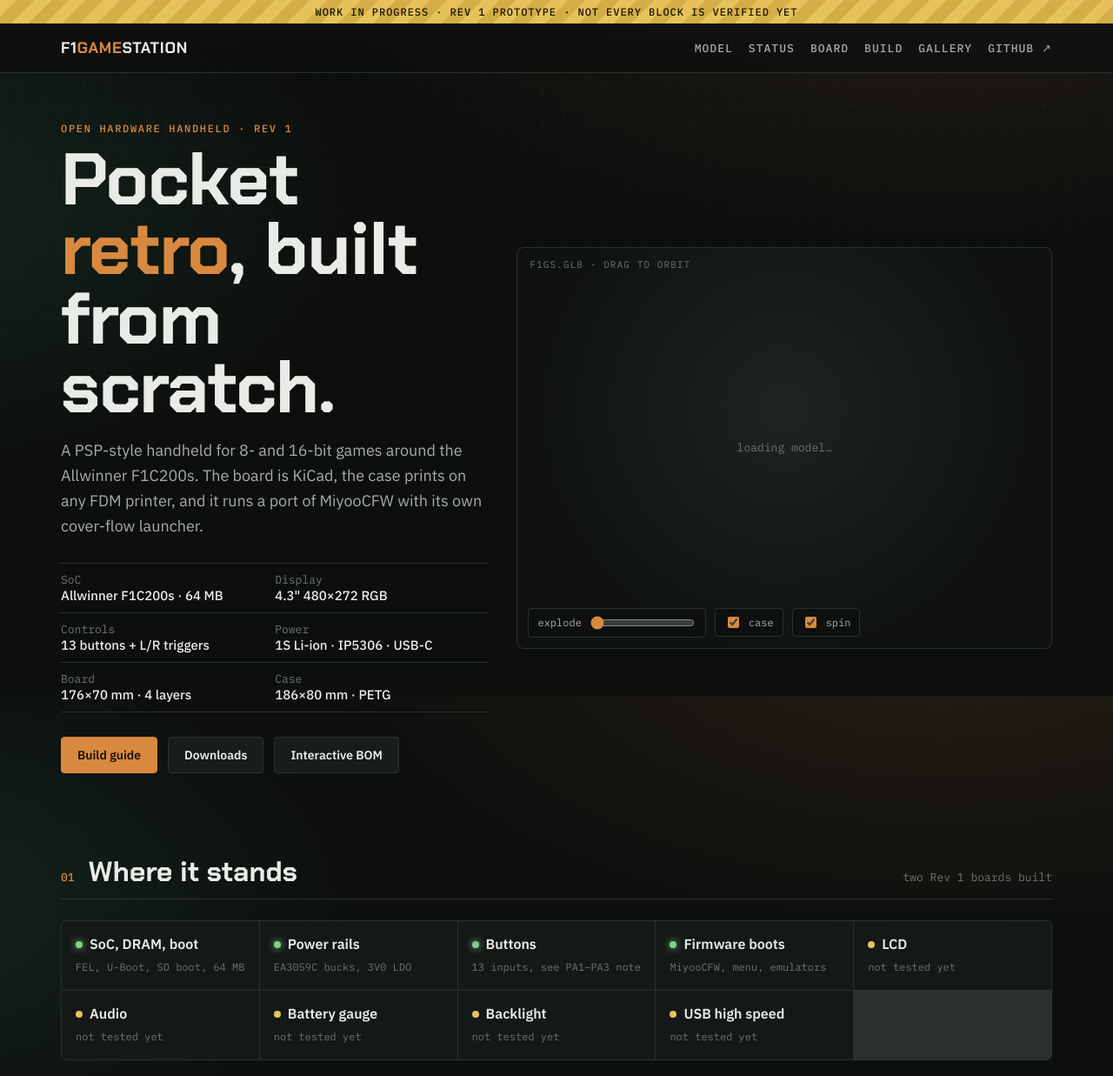
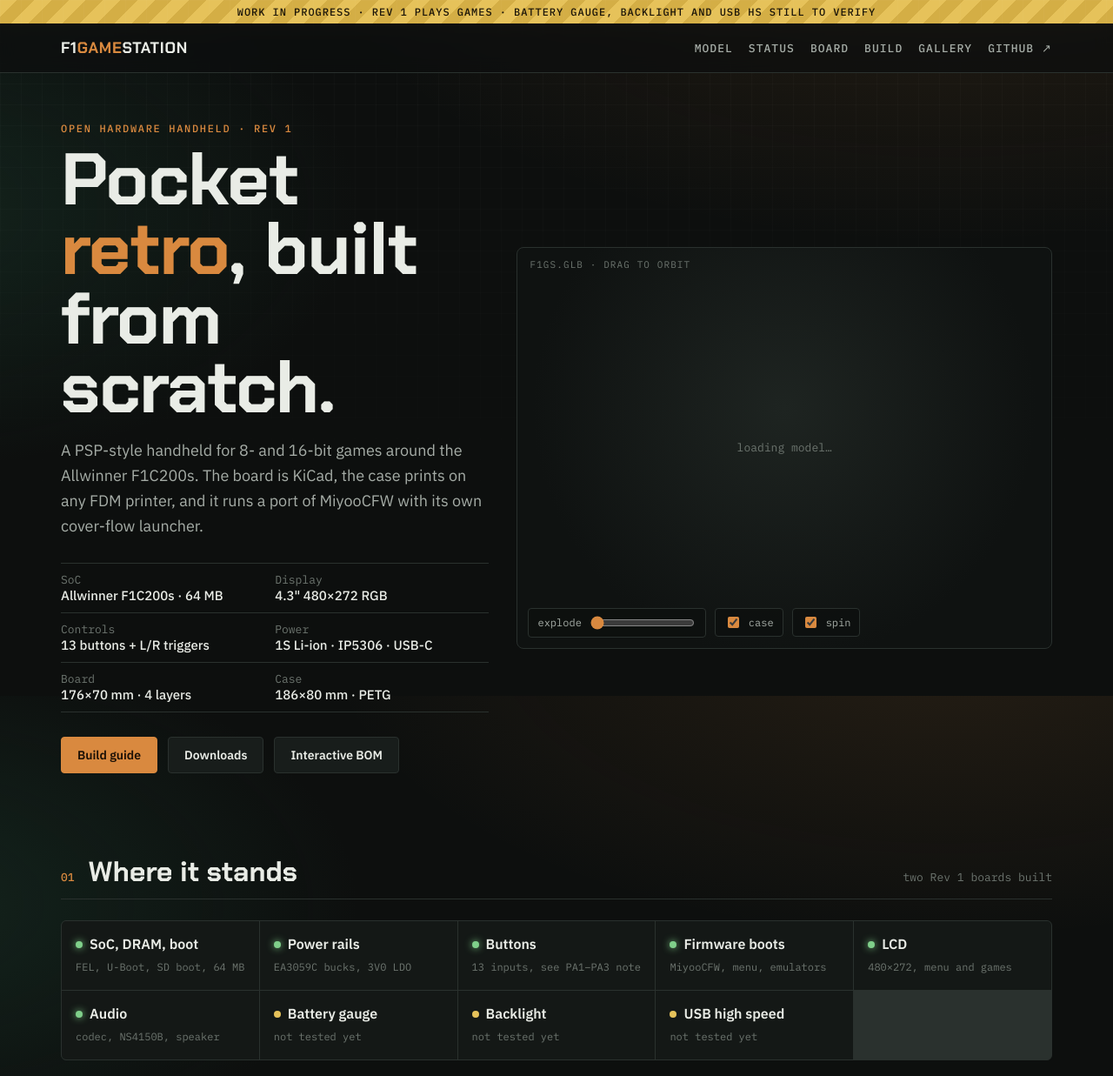
Before and after one commit to kami4ka/F1GameStation-Handheld, a plain HTML site: page site/index.html in a window 1280 px wide. Shown: the top 1237 px of the page at 87% size. Drawn offline with Linux system fonts and the light colour scheme; a script that the page names is missing.

Commit message:
Status: LCD and audio verified on Rev 1
Co-Authored-By: Claude <noreply@anthropic.com>

```diff
--- a/site/index.html
+++ b/site/index.html
@@ -174,7 +174,7 @@ footer .wrap { display: flex; flex-wrap: wrap; gap: 16px 32px; }
 </style>
 </head>
 <body>
-<div class="wip">Work in progress · Rev 1 prototype · not every block is verified yet</div>
+<div class="wip">Work in progress · Rev 1 plays games · battery gauge, backlight and USB HS still to verify</div>
 <header class="bar"><div class="wrap">
   <span class="logo">F1<b>GAME</b>STATION</span>
   <nav>
@@ -225,8 +225,8 @@ footer .wrap { display: flex; flex-wrap: wrap; gap: 16px 32px; }
       <div class="ok"><b><span class="dot"></span>Power rails</b><small>EA3059C bucks, 3V0 LDO</small></div>
       <div class="ok"><b><span class="dot"></span>Buttons</b><small>13 inputs, see PA1–PA3 note</small></div>
       <div class="ok"><b><span class="dot"></span>Firmware boots</b><small>MiyooCFW, menu, emulators</small></div>
-      <div class="todo"><b><span class="dot"></span>LCD</b><small>not tested yet</small></div>
-      <div class="todo"><b><span class="dot"></span>Audio</b><small>not tested yet</small></div>
+      <div class="ok"><b><span class="dot"></span>LCD</b><small>480×272, menu and games</small></div>
+      <div class="ok"><b><span class="dot"></span>Audio</b><small>codec, NS4150B, speaker</small></div>
       <div class="todo"><b><span class="dot"></span>Battery gauge</b><small>not tested yet</small></div>
       <div class="todo"><b><span class="dot"></span>Backlight</b><small>not tested yet</small></div>
       <div class="todo"><b><span class="dot"></span>USB high speed</b><small>not tested yet</small></div>
```
Also changed, not shown: 3 other files.
